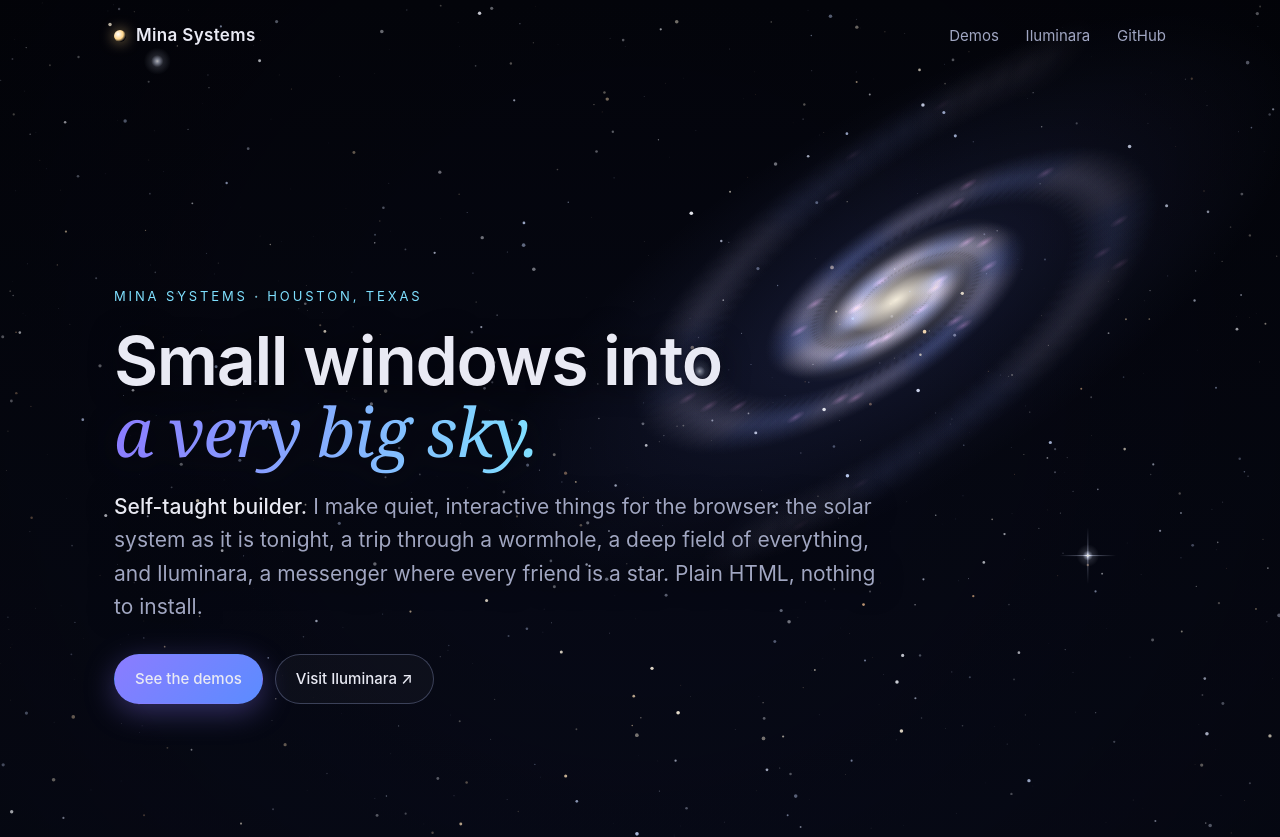
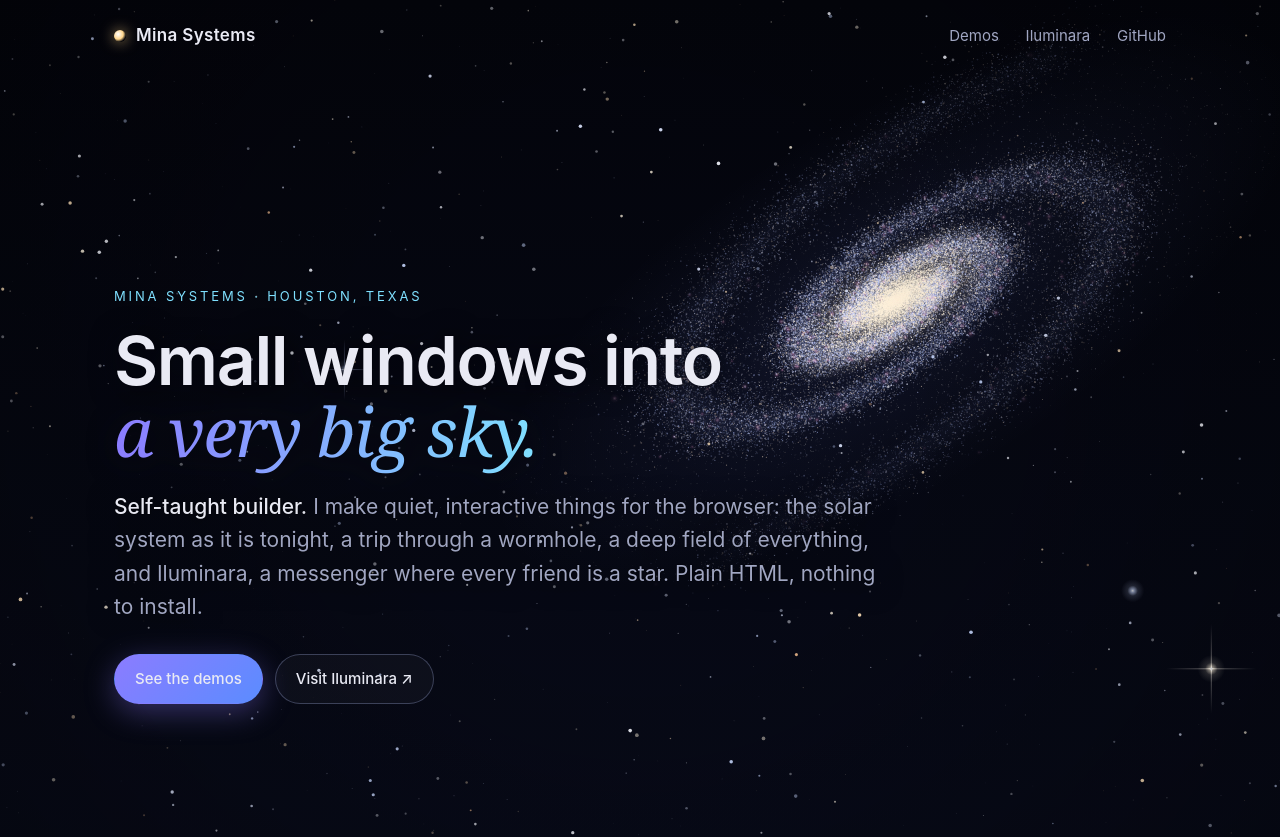
Before and after one commit to w00l23/w00l23.github.io, a plain HTML site: page index.html in a window 1280 px wide. Shown: the top 837 px of the page. Drawn offline with Linux system fonts and the light colour scheme.

Commit message:
Draw the galaxy from star points so it is crisp
The arms, disc and bulge are now thousands of tiny stars placed along the
spiral in screen space, over a fainter soft glow, instead of the blurred blobs
alone. Same draw-once canvas, same cost; Lighthouse stays at 100.

Co-Authored-By: Claude Fable 5.1 <noreply@anthropic.com>

```diff
--- a/index.html
+++ b/index.html
@@ -351,28 +351,55 @@
   function draw(g, w, h) {
     var r = rng(37), wide = w > 760;
     var cx = w * (wide ? 0.7 : 0.58), cy = h * (wide ? 0.3 : 0.2), R = Math.min(w, h) * (wide ? 0.44 : 0.5);
+    var TILT = 0.4, ANG = -0.55, cosA = Math.cos(ANG), sinA = Math.sin(ANG);
     var gr = g.createLinearGradient(0, 0, 0, h); gr.addColorStop(0, '#03040b'); gr.addColorStop(1, '#080b1a');
     g.fillStyle = gr; g.fillRect(0, 0, w, h);
     stars(g, r, Math.round(w * h / 2600), w, h, 0, 0.5);
-    g.save(); g.translate(cx, cy); g.rotate(-0.55); g.scale(1, 0.4);
-    blob(g, 0, 0, R * 1.05, R * 1.05, 0, [120, 140, 255], 0.16);
+
+    // the galaxy's diffuse light: a halo, soft arms, a dust lane and the bulge
+    g.save(); g.translate(cx, cy); g.rotate(ANG); g.scale(1, TILT);
+    blob(g, 0, 0, R * 1.05, R * 1.05, 0, [120, 140, 255], 0.11);
     g.globalCompositeOperation = 'lighter';
-    var arm, t, rad, ph, x, y, fade;
+    var arm, t, rad, ph, fade;
     for (arm = 0; arm < 2; arm++) for (t = 0; t < 8.6; t += 0.07) {
       rad = R * 0.1 * Math.exp(0.26 * t); if (rad > R) break;
-      ph = t + arm * Math.PI; x = rad * Math.cos(ph); y = rad * Math.sin(ph); fade = 1 - rad / R;
-      blob(g, x, y, R * 0.07 + rad * 0.09, R * 0.05 + rad * 0.06, ph, t % 1.1 < 0.5 ? [150, 170, 255] : [230, 220, 255], 0.09 * fade + 0.03);
-      if (r() < 0.12) blob(g, x + (r() - 0.5) * rad * 0.2, y + (r() - 0.5) * rad * 0.2, R * 0.025, R * 0.02, 0, [255, 150, 210], 0.35 * fade);
+      ph = t + arm * Math.PI; fade = 1 - rad / R;
+      blob(g, rad * Math.cos(ph), rad * Math.sin(ph), R * 0.06 + rad * 0.08, R * 0.04 + rad * 0.05, ph, [150, 170, 255], 0.045 * fade + 0.012);
     }
     g.globalCompositeOperation = 'source-over';
-    for (arm = 0; arm < 2; arm++) for (t = 0.6; t < 8.6; t += 0.07) {
+    for (arm = 0; arm < 2; arm++) for (t = 0.6; t < 8.6; t += 0.05) {
       rad = R * 0.1 * Math.exp(0.26 * t) * 0.9; if (rad > R * 0.9) break;
       ph = t + arm * Math.PI + 0.22;
-      blob(g, rad * Math.cos(ph), rad * Math.sin(ph), rad * 0.07, rad * 0.035, ph, [4, 4, 12], 0.26 * (1 - rad / R));
+      blob(g, rad * Math.cos(ph), rad * Math.sin(ph), rad * 0.06, rad * 0.025, ph, [4, 4, 12], 0.3 * (1 - rad / R));
     }
-    blob(g, 0, 0, R * 0.3, R * 0.3, 0, [255, 236, 205], 0.55);
-    blob(g, 0, 0, R * 0.12, R * 0.12, 0, [255, 248, 230], 0.9);
+    blob(g, 0, 0, R * 0.3, R * 0.3, 0, [255, 236, 205], 0.4);
+    blob(g, 0, 0, R * 0.12, R * 0.12, 0, [255, 248, 230], 0.8);
     g.restore();
+
+    // then the galaxy itself, as thousands of tiny stars in screen space so they stay crisp
+    function P(x, y) { y *= TILT; return [cx + x * cosA - y * sinA, cy + x * sinA + y * cosA]; }
+    function N() { return Math.sqrt(-2 * Math.log(1 - r())) * Math.cos(6.2832 * r()); }
+    function dot(p, c, a, s) { g.fillStyle = rgba(c, a); g.beginPath(); g.arc(p[0], p[1], s, 0, 6.2832); g.fill(); }
+    var n = Math.round(R * R / 5), i, u, x, y, sig, c, a;
+    for (i = 0; i < n; i++) {                                   // the arms
+      arm = i & 1; t = r() * 8.6; rad = R * 0.1 * Math.exp(0.26 * t); if (rad > R) continue;
+      ph = t + arm * Math.PI; fade = 1 - rad / R; sig = R * 0.025 + rad * 0.075;
+      x = rad * Math.cos(ph) + N() * sig; y = rad * Math.sin(ph) + N() * sig;
+      u = r(); c = u < 0.5 ? [185, 200, 255] : u < 0.85 ? [235, 236, 255] : [255, 228, 200];
+      a = (0.2 + r() * 0.6) * (0.3 + 0.7 * fade);
+      if (r() < 0.006) glow(g, P(x, y)[0], P(x, y)[1], 2.5 + r() * 2.5, [255, 160, 215], 0.6 * fade);
+      else dot(P(x, y), c, a, r() < 0.06 ? 0.9 : 0.35 + r() * 0.35);
+    }
+    for (i = 0; i < n * 0.45; i++) {                            // the disc between the arms
+      rad = -R * 0.32 * Math.log(1 - r()); if (rad > R) continue;
+      ph = r() * 6.2832; fade = 1 - rad / R;
+      dot(P(rad * Math.cos(ph), rad * Math.sin(ph)), [240, 236, 230], (0.12 + r() * 0.35) * (0.4 + 0.6 * fade), 0.3 + r() * 0.3);
+    }
+    for (i = 0; i < n * 0.3; i++) {                             // the bulge
+      rad = Math.abs(N()) * R * 0.11; ph = r() * 6.2832;
+      dot(P(rad * Math.cos(ph), rad * Math.sin(ph)), [255, 242, 220], 0.3 + r() * 0.6, 0.3 + r() * 0.45);
+    }
+
     stars(g, r, Math.round(w * h / 3200), w, h, 6, 1);
     gr = g.createRadialGradient(w * 0.5, h * 0.4, Math.min(w, h) * 0.25, w * 0.5, h * 0.4, Math.max(w, h) * 0.85);
     gr.addColorStop(0, 'rgba(0,0,0,0)'); gr.addColorStop(1, 'rgba(0,0,0,0.42)'); g.fillStyle = gr; g.fillRect(0, 0, w, h);
```
